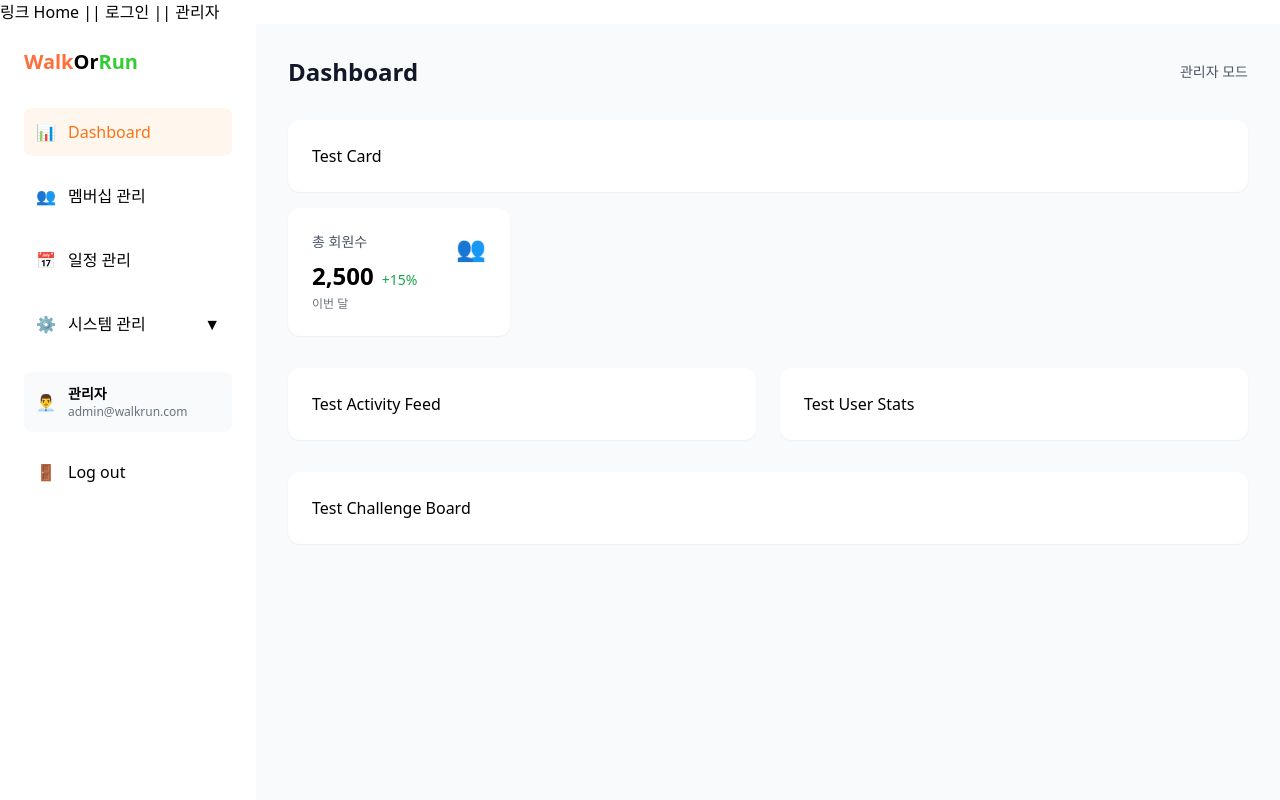
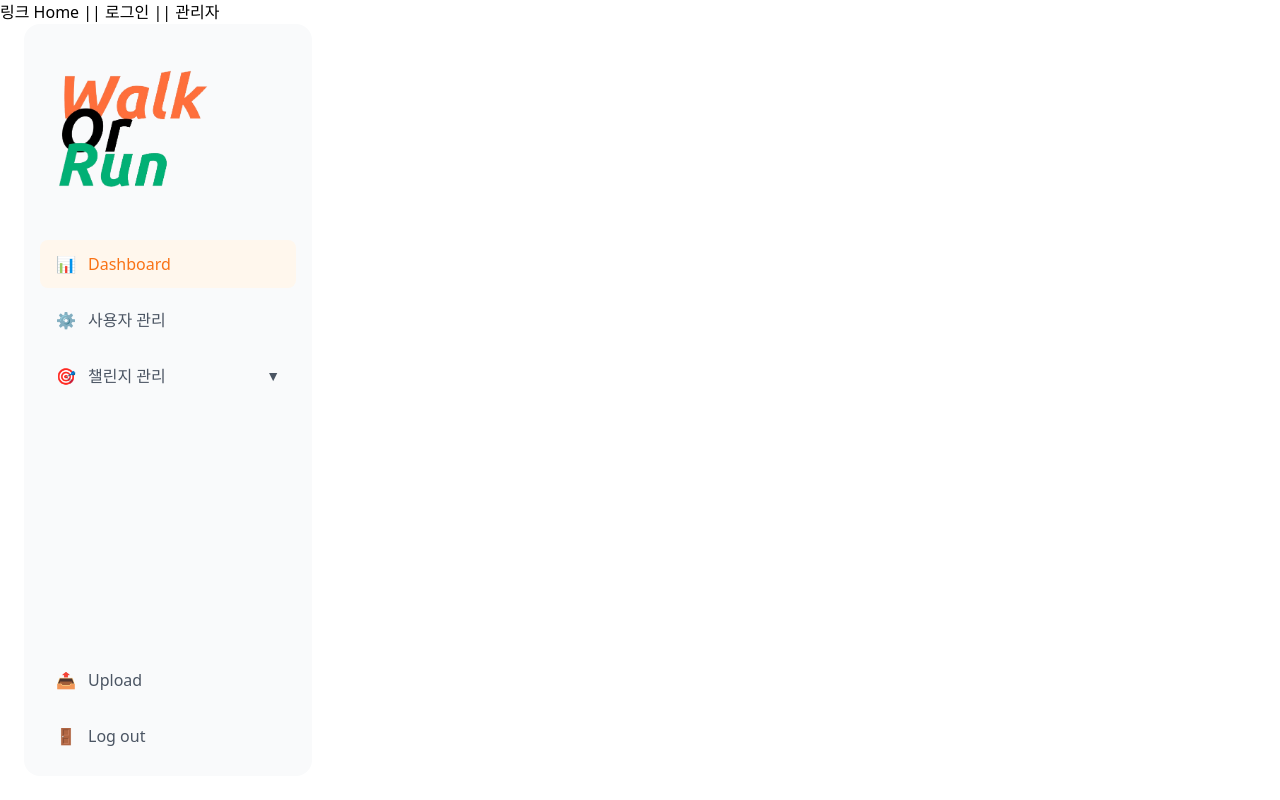
Before and after one commit to zyu22/walk-or-run-client, a Vue app: page /admin in a window 1280 px wide. Shown: the top 800 px of the page. Built offline with nearby package versions, Linux system fonts and the light colour scheme.

Commit message:
머지충돌

```diff
--- /dev/null
+++ b/src/components/admin/AdminSideBar.vue
@@ -0,0 +1,135 @@
+// components/admin/Sidebar.vue
+<template>
+  <div class="flex h-screen bg-white">
+    <!-- Left Padding for Sidebar -->
+    <div class="pl-6">
+      <!-- Sidebar with gray background and spacing -->
+      <div class="w-72 bg-gray-50 h-[calc(100vh-3rem)] rounded-2xl">
+        <!-- Navigation Container -->
+        <div class="h-full flex flex-col">
+          <!-- Logo Section -->
+          <div class="p-6 pb-8">
+            <img
+              src="@/assets/logo.png"
+              alt="WalkOrRun"
+              class="h-40 w-auto cursor-pointer"
+              @click="router.push('/admin')"
+            />
+          </div>
+
+          <!-- Navigation -->
+          <nav class="px-4 flex-1">
+            <router-link
+              to="/admin"
+              class="flex items-center px-4 py-3 mb-2 rounded-lg text-gray-600 hover:bg-white transition-colors"
+              :class="{ 'bg-orange-50 text-orange-500 font-medium': isCurrentRoute('admin') }"
+            >
+              <span class="mr-3">📊</span>
+              Dashboard
+            </router-link>
+
+            <router-link
+              to="/admin/user"
+              class="flex items-center px-4 py-3 mb-2 rounded-lg text-gray-600 hover:bg-white transition-colors"
+              :class="{ 'bg-orange-50 text-orange-500 font-medium': isCurrentRoute('admin/user') }"
+            >
+              <span class="mr-3">⚙️</span>
+              사용자 관리
+            </router-link>
+
+            <!-- MyPage -->
+            <div class="mb-2">
+              <button
+                @click="toggleMyPage"
+                class="flex items-center justify-between w-full px-4 py-3 rounded-lg text-gray-600 hover:bg-white transition-colors"
+                :class="{ 'bg-orange-50 text-orange-500 font-medium': isChallengeActive }"
+              >
+                <div class="flex items-center">
+                  <span class="mr-3">🎯</span>
+                  챌린지 관리
+                </div>
+                <span class="text-sm transition-transform duration-200"
+                      :class="{ 'transform rotate-180': isChallengeOpen }">
+                  ▼
+                </span>
+              </button>
+
+              <!-- Submenu -->
+              <div v-show="isChallengeOpen"
+                   class="mt-1 ml-4 space-y-1">
+                <router-link
+                  to="/admin/challenge/setting"
+                  class="flex items-center px-4 py-2 rounded-lg text-gray-600 hover:bg-white transition-colors text-sm"
+                  :class="{ 'bg-orange-50 text-orange-500 font-medium': isCurrentRoute('info') }"
+                >
+                  <span class="mr-3">1️⃣</span>
+                  챌린지 관리
+                </router-link>
+
+                <router-link
+                  to="/admin/challenge/schedule"
+                  class="flex items-center px-4 py-2 rounded-lg text-gray-600 hover:bg-white transition-colors text-sm"
+                  :class="{ 'bg-orange-50 text-orange-500 font-medium': isCurrentRoute('goal') }"
+                >
+                  <span class="mr-3">2️⃣</span>
+                  반복 챌린지 관리
+                </router-link>
+              </div>
+            </div>
+          </nav>
+
+          <!-- Bottom Items -->
+          <div class="p-4">
+            <router-link
+              to="/upload"
+              class="flex items-center px-4 py-3 mb-2 rounded-lg text-gray-600 hover:bg-white transition-colors"
+              :class="{ 'bg-orange-50 text-orange-500 font-medium': isCurrentRoute('upload') }"
+            >
+              <span class="mr-3">📤</span>
+              Upload
+            </router-link>
+
+            <button
+              @click="handleLogout"
+              class="flex items-center w-full px-4 py-3 rounded-lg text-gray-600 hover:bg-white transition-colors"
+            >
+              <span class="mr-3">🚪</span>
+              Log out
+            </button>
+          </div>
+        </div>
+      </div>
+    </div>
+
+    <!-- Main Content Area (White Background) -->
+    <main class="flex-1 p-3 bg-white">
+      <slot></slot>
+    </main>
+  </div>
+</template>
+
+<script setup>
+// script 부분은 이전과 동일
+import { ref, computed } from 'vue'
+import { useRouter, useRoute } from 'vue-router'
+
+const router = useRouter()
+const route = useRoute()
+const isChallengeOpen = ref(false)
+
+const isChallengeActive = computed(() => {
+  return route.path.includes('/admin/challenge')
+})
+
+const isCurrentRoute = (path) => {
+  return route.path.includes(path)
+}
+
+const toggleMyPage = () => {
+  isChallengeOpen.value = !isChallengeOpen.value
+}
+
+const handleLogout = () => {
+  router.push('/login')
+}
+</script>
--- a/src/components/dashboard/DateRangePicker.vue
+++ b/src/components/dashboard/DateRangePicker.vue
@@ -3,7 +3,7 @@
   <div class="flex items-center gap-4 bg-white p-3 rounded-lg shadow-sm">
     <div class="relative flex items-center gap-4">
       <div>
-        <span class="text-sm text-gray-500 mr-2">날짜</span>
+
         <input
           type="date"
           v-model="startDate"
@@ -25,9 +25,22 @@
 
       <button
         @click="handleSearch"
-        class="ml-4 px-6 py-2 bg-[#ff6f3b] text-white rounded-lg hover:bg-[#ff825c] transition-colors focus:outline-none focus:ring-2 focus:ring-orange-500 focus:ring-offset-2"
+        class="ml-4 px-6 py-2 text-white rounded-lg hover:bg-[#ff825c] transition-colors focus:outline-none focus:ring-2 focus:ring-orange-500 focus:ring-offset-2"
       >
-        조회
+      <svg
+        xmlns="http://www.w3.org/2000/svg"
+        class="h-5 w-5 text-gray-600"
+        fill="none"
+        viewBox="0 0 24 24"
+        stroke="currentColor"
+      >
+        <path
+          stroke-linecap="round"
+          stroke-linejoin="round"
+          stroke-width="2"
+          d="M21 21l-6-6m2-5a7 7 0 11-14 0 7 7 0 0114 0z"
+        />
+      </svg>
       </button>
     </div>
   </div>
--- a/src/router/index.js
+++ b/src/router/index.js
@@ -27,8 +27,13 @@ const routes = [
     component: AdminView,
     children: [
       {
-        path: '/admin/challenge',
+        path: 'settingChallenge',
+        name: 'admin/setting/challenge',
         component: ChallengeBoardView
+      },
+      {
+        path: 'settingScheduleChallenge',
+        name: 'admin/setting/scheduleChallenge'
       }
 
     ]
--- a/src/views/AdminView.vue
+++ b/src/views/AdminView.vue
@@ -1,6 +1,6 @@
 // views/admin/AdminView.vue
 <template>
-  <Sidebar>
+  <Sidebar />
     <div class="p-8">
       <header class="mb-8">
         <div class="flex justify-between items-center">
@@ -38,12 +38,11 @@
         <h2>Test Challenge Board</h2>
       </div>
     </div>
-  </Sidebar>
 </template>
 
 <script setup>
 import { ref } from 'vue'
-import Sidebar from '@/components/admin/Sidebar.vue'
+import Sidebar from '@/components/admin/AdminSidebar.vue'
 import StatsCard from '@/components/admin/StatsCard.vue'
 import ActivityFeed from '@/components/admin/ActivityFeed.vue'
 import UserStats from '@/components/admin/UserStats.vue'
--- a/src/views/HomeView.vue
+++ b/src/views/HomeView.vue
@@ -1,14 +1,24 @@
+// HomeView.vue
 <template>
   <div class="flex">
     <!-- SideBar -->
     <SideBar />
 
     <div class="flex-1 p-8 mr-6 h-[calc(100vh-3rem)] bg-gray-50 rounded-2xl">
-      <!-- 상단 날짜 선택기와 사용자 정보 -->
+      <!-- 상단 헤더 영역 -->
       <div class="flex justify-between items-center mb-8">
-        <DateRangePicker
-          @update-date-range="handleDateRangeUpdate"
-        />
+        <!-- 좌측 타이틀 -->
+        <div>
+          <h1 class="text-5xl font-bold text-gray-900">Dashboard</h1>
+          <p class="text-sm text-gray-600 mt-1">오늘의 활동을 확인하세요</p>
+        </div>
+
+        <!-- 우측 날짜 선택기 -->
+        <div class="flex items-center gap-4">
+          <DateRangePicker
+            @update-date-range="handleDateRangeUpdate"
+          />
+        </div>
       </div>
 
       <!-- 상단 통계 카드들 -->
@@ -68,24 +78,31 @@ const endDate = ref(new Date().toISOString().split('T')[0]);
 
 // 통계 데이터를 저장할 reactive 객체
 const metrics = reactive({
-  totalSteps: 0,
-  avgSteps: 0,
-  avgHeartRate: 0,
-  totalCalories: 0,
-  weightLossPercentage: 0,
-  growthPercentage: 0,
-  revenuePercentage: 0
+  totalSteps: 2500,
+  avgSteps: 250,
+  avgHeartRate: 1.5,
+  totalCalories: 250,
+  weightLossPercentage: 81,
+  growthPercentage: 22,
+  revenuePercentage: 62
 });
 
 // 날짜 범위가 변경될 때 호출되는 함수
 const handleDateRangeUpdate = async ({ startDate: newStartDate, endDate: newEndDate }) => {
   startDate.value = newStartDate;
   endDate.value = newEndDate;
+  await fetchMetricsData();
+};
 
+// 검색 버튼 클릭 핸들러
+const handleSearch = async () => {
+  await fetchMetricsData();
+};
+
+// 데이터 가져오기 함수
+const fetchMetricsData = async () => {
   // TODO: API 호출하여 선택된 날짜 범위의 데이터 가져오기
-  // await fetchMetricsData(newStartDate, newEndDate);
-
-  // 임시 데모 데이터 설정
+  // 현재는 임시 데모 데이터 사용
   metrics.totalSteps = 2500;
   metrics.avgSteps = 250;
   metrics.avgHeartRate = 1.5;
```
Also changed, not shown: src/components/admin/Sidebar2.vue (renamed from src/components/admin/Sidebar.vue).
